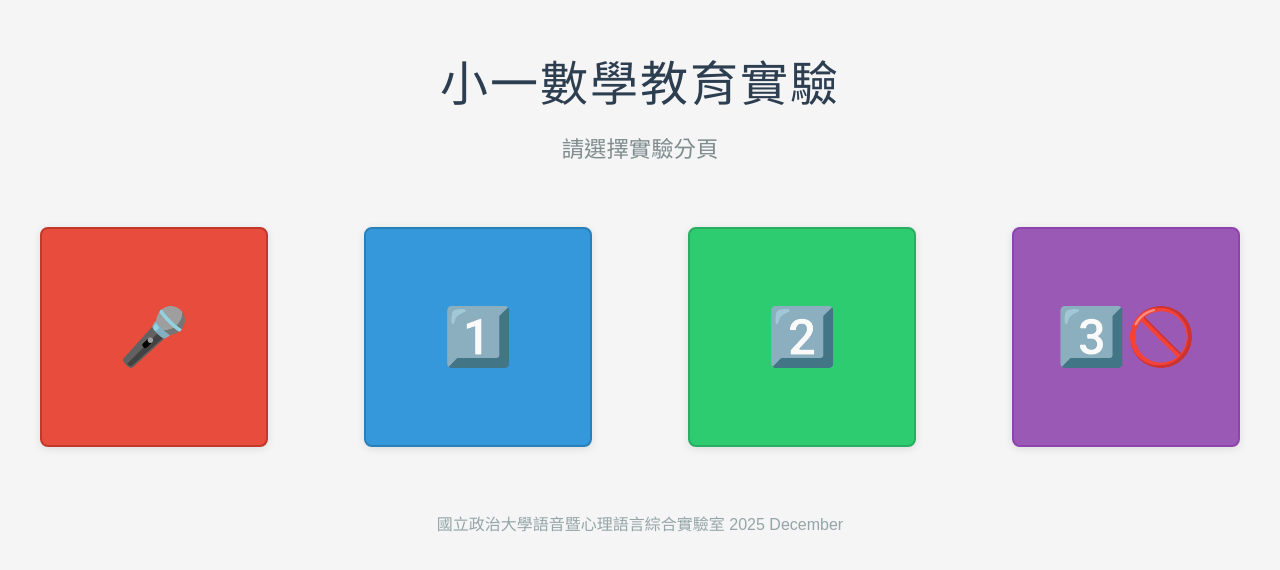
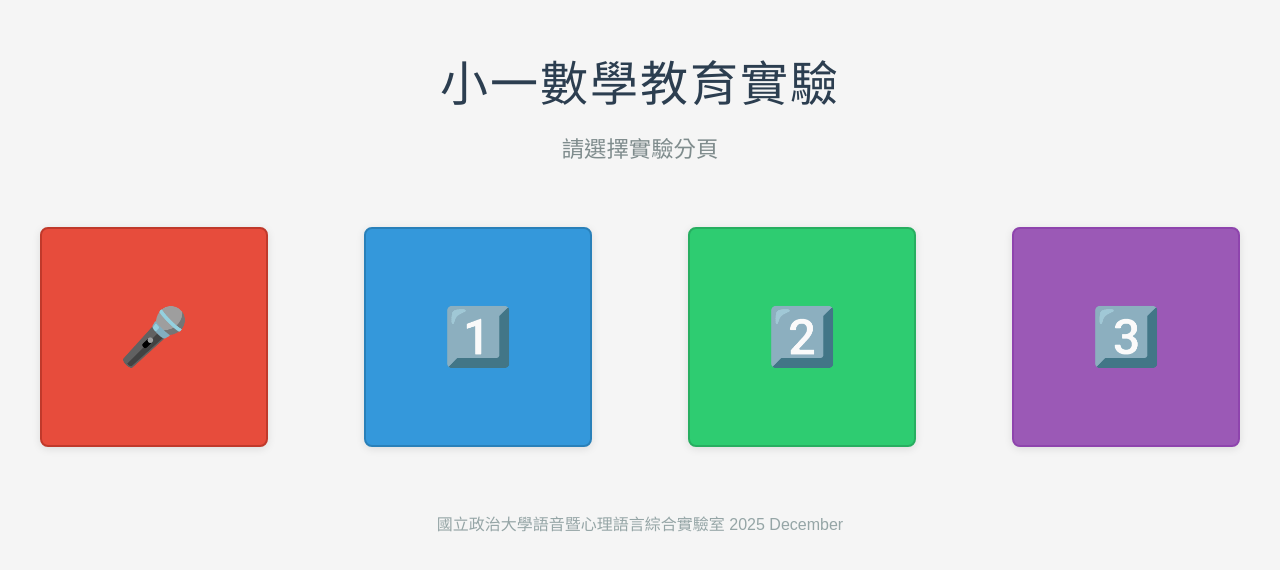
Before and after one commit to PhnPsychoLingLab/MathEdu2_G1_index, a plain HTML site: page index.html in a window 1280 px wide. Shown: the part 110-680 px from the top of the page. Drawn offline with Linux system fonts and the light colour scheme.

Commit message:
Update index.html

```diff
--- a/index.html
+++ b/index.html
@@ -203,8 +203,8 @@
             <a href="https://run.pavlovia.org/IPWan/g1-exp2-1209" class="demo-button button-two" target="_blank">
                 2️⃣
             </a>
-            <a href="x" class="demo-button button-three" target="_blank">
-                3️⃣🚫
+            <a href="https://run.pavlovia.org/IPWan/g1-exp3-1211" class="demo-button button-three" target="_blank">
+                3️⃣
             </a>
         </div>
 
```
